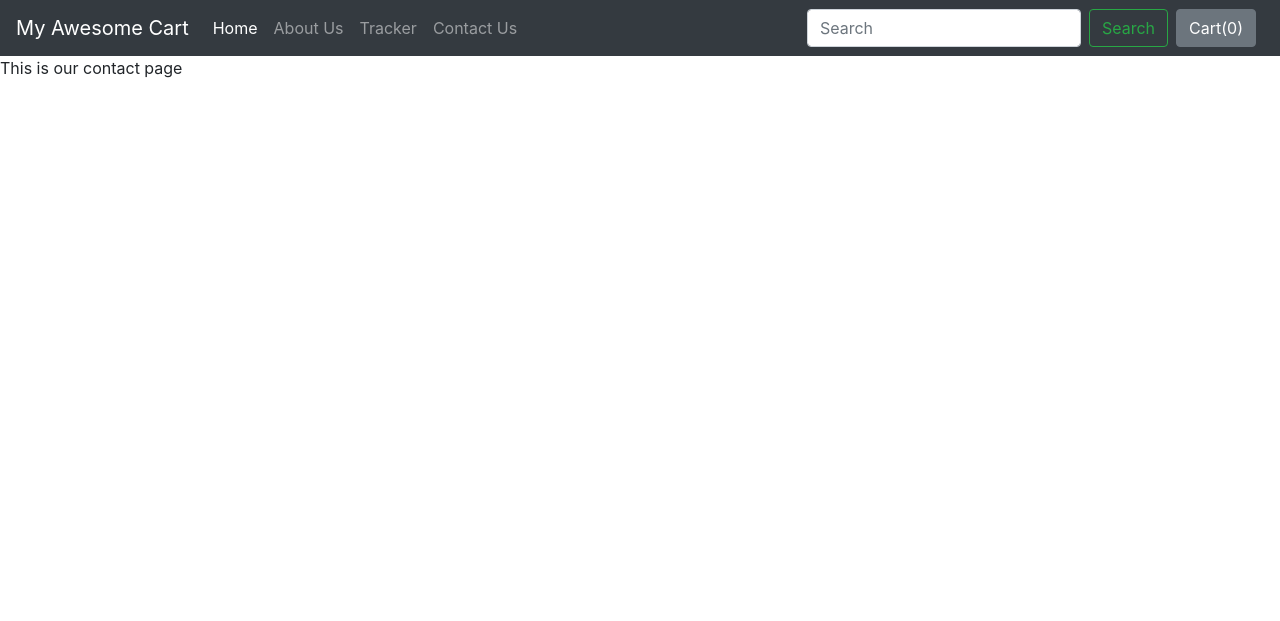
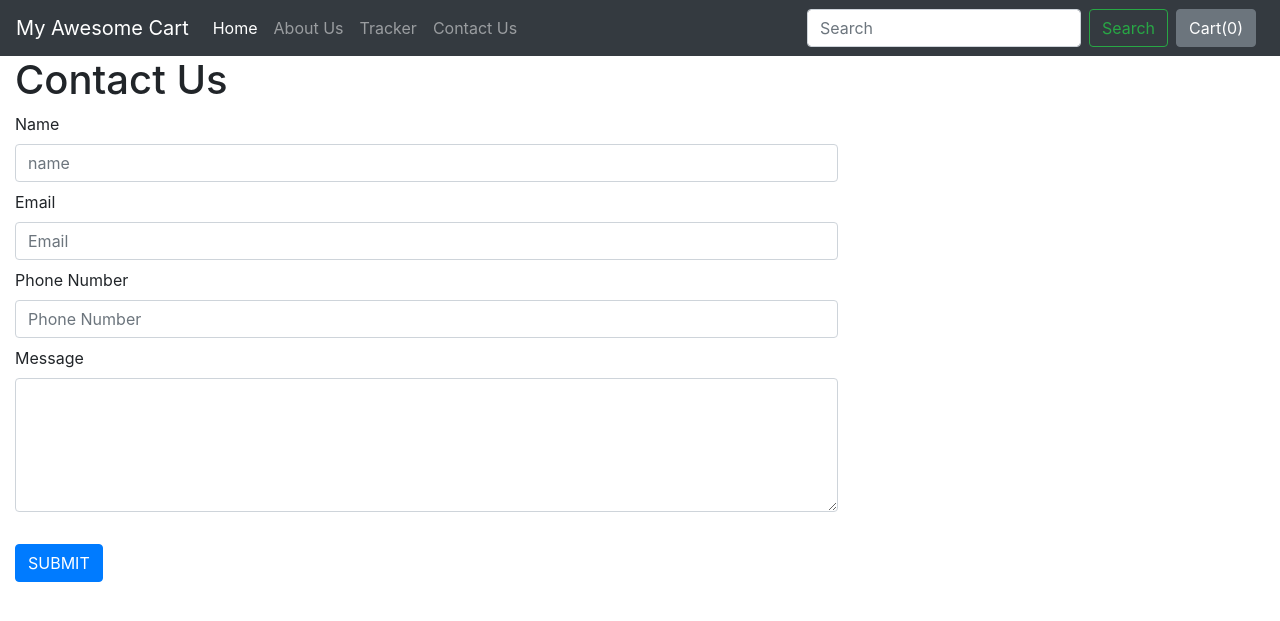
Before and after one commit to haris989/MyAwesomeCart, a Django app: page /shop/contact/ in a window 1280 px wide. Shown: the top 621 px of the page. Run offline with Django 3.2, Linux system fonts and the light colour scheme; some libraries are stand-ins or nearby versions.

Commit message:
Making Contact Us Form.

```diff
--- a/shop/templates/shop/contact.html
+++ b/shop/templates/shop/contact.html
@@ -1,4 +1,22 @@
 {% extends 'shop/basic.html' %}
 
-{% block title%} Contact Us - My Awesome Cart{% endblock %}
-{% block body %} This is our contact page {% endblock %}
+{% block title%}{% endblock %}
+{% block body %}
+
+<div class="col-lg-8">
+    <h1>Contact Us</h1>
+<form class="form-group" action="#" method="post">
+
+    <label>Name</label>
+    <input type="text" class="form-control mb-2" placeholder="name" name="Name">
+    <label>Email</label>
+    <input type="text" class="form-control mb-2"  placeholder="Email" name="email">
+    <label>Phone Number</label>
+    <input type="number" class="form-control mb-2"  placeholder="Phone Number" name="number">
+    <label>Message</label>
+    <textarea class="form-control mb-2"  name="message" cols="20" rows="5"></textarea>
+    <br>
+    <input type="submit" class="btn btn-primary" value="SUBMIT">
+</form>
+</div>
+{% endblock %}
```
